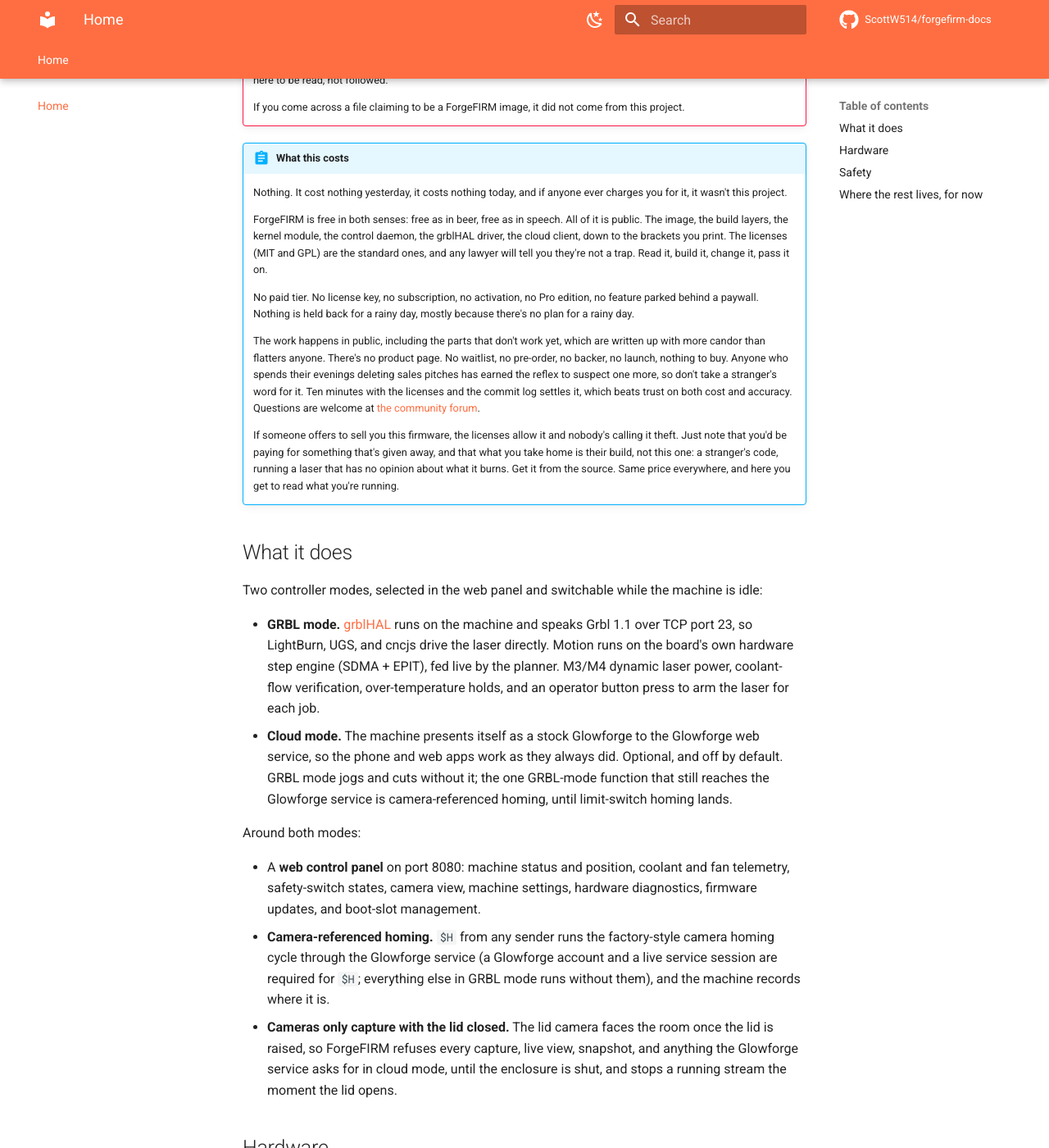
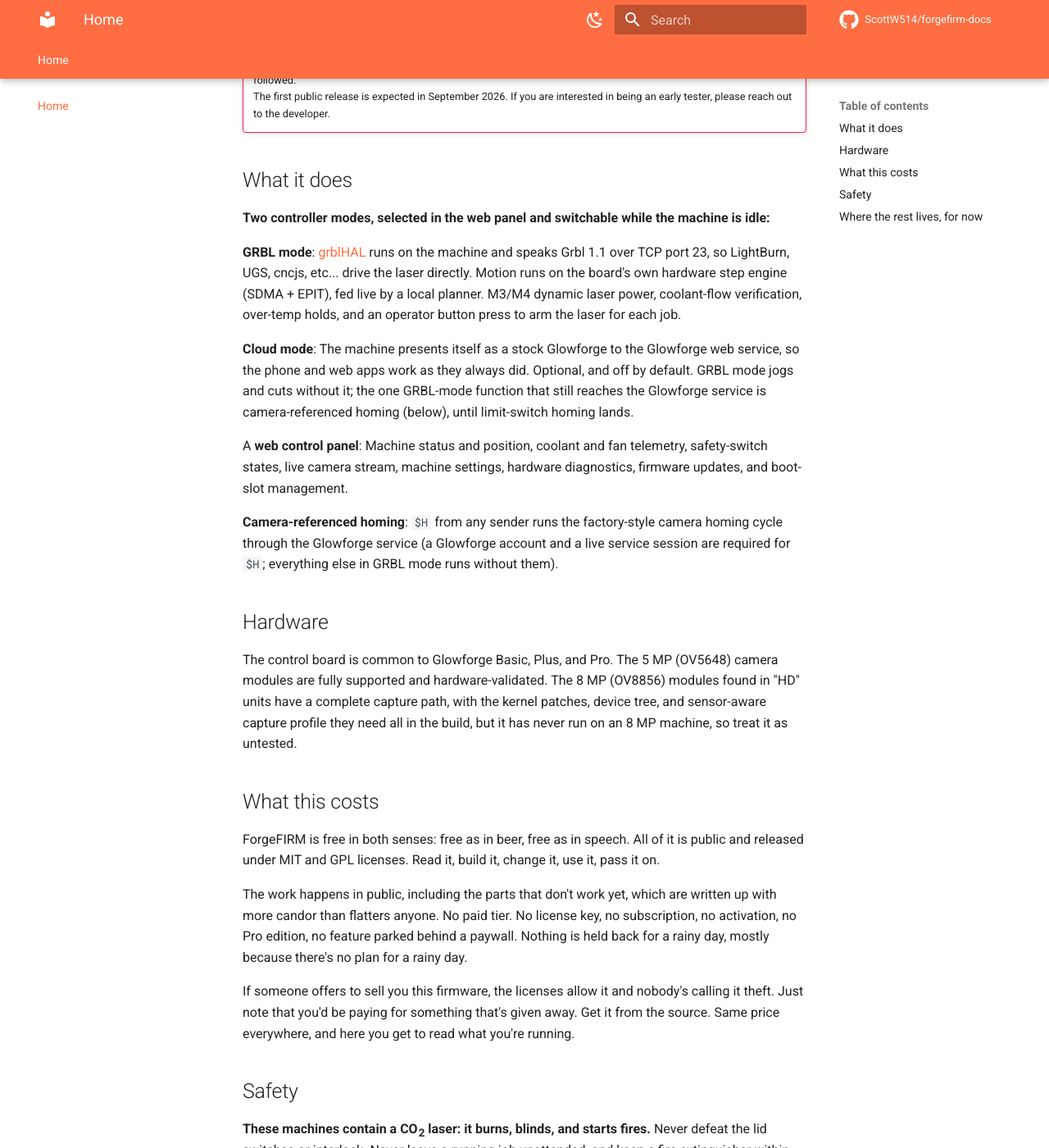
Before and after one commit to openglow-org/forgefirm-docs, an MkDocs documentation site: the page built from docs/index.md, in a window 1280 px wide and 1400 px high, scrolled down 328 px. Shown: the whole window at 82% size. Built offline with MkDocs 1.6.1 and Material for MkDocs 9.7.7, drawn with Linux system fonts in a browser that asks for light colours; comment, search, counter and statistics services are not loaded; some of the changed text lies outside the part shown.

Commit message:
Updated index

```diff
--- a/docs/index.md
+++ b/docs/index.md
@@ -11,75 +11,37 @@
 
 !!! danger "In development, not yet released"
 
-    ForgeFIRM has no public release yet. No images are published, nothing here
-    is installable, and there is no supported way to put this on a machine.
-    This site describes the firmware as it is being built and validated on the
-    bench. It is here to be read, not followed.
-
-    If you come across a file claiming to be a ForgeFIRM image, it did not
-    come from this project.
-
-!!! abstract "What this costs"
-
-    Nothing. It cost nothing yesterday, it costs nothing today, and if anyone
-    ever charges you for it, it wasn't this project.
-
-    ForgeFIRM is free in both senses: free as in beer, free as in speech. All
-    of it is public. The image, the build layers, the kernel module, the
-    control daemon, the grblHAL driver, the cloud client, down to the brackets
-    you print. The licenses (MIT and GPL) are the standard ones, and any lawyer
-    will tell you they're not a trap. Read it, build it, change it, pass it on.
-
-    No paid tier. No license key, no subscription, no activation, no Pro
-    edition, no feature parked behind a paywall. Nothing is held back for a
-    rainy day, mostly because there's no plan for a rainy day.
-
-    The work happens in public, including the parts that don't work yet, which
-    are written up with more candor than flatters anyone. There's no product
-    page. No waitlist, no pre-order, no backer, no launch, nothing to buy.
-    Anyone who spends their evenings deleting sales pitches has earned the
-    reflex to suspect one more, so don't take a stranger's word for it. Ten
-    minutes with the licenses and the commit log settles it, which beats trust
-    on both cost and accuracy. Questions are welcome at
-    [the community forum](https://community.openglow.org).
-
-    If someone offers to sell you this firmware, the licenses allow it and
-    nobody's calling it theft. Just note that you'd be paying for something
-    that's given away, and that what you take home is their build, not this
-    one: a stranger's code, running a laser that has no opinion about what it
-    burns. Get it from the source. Same price everywhere, and here you get to
-    read what you're running.
+    **ForgeFIRM has no public release, yet.**  Nothing here is installable.
+    The documentation describes the firmware as it is being built
+    and validated on the bench. It is here to be read, not followed.
+    The first public release is expected in September 2026. If you are interested
+    in being an early tester, please reach out to the developer.
 
 ## What it does
 
-Two controller modes, selected in the web panel and switchable while the
-machine is idle:
+**Two controller modes, selected in the web panel and switchable while the
+machine is idle:**
 
-- **GRBL mode.** [grblHAL](https://github.com/grblHAL) runs on the machine
-  and speaks Grbl 1.1 over TCP port 23, so LightBurn, UGS, and cncjs drive the
+**GRBL mode**: [grblHAL](https://github.com/grblHAL) runs on the machine and
+  speaks Grbl 1.1 over TCP port 23, so LightBurn, UGS, cncjs, etc... drive the
   laser directly. Motion runs on the board's own hardware step engine (SDMA +
-  EPIT), fed live by the planner. M3/M4 dynamic laser power, coolant-flow
-  verification, over-temperature holds, and an operator button press to arm
-  the laser for each job.
-- **Cloud mode.** The machine presents itself as a stock Glowforge to the
+  EPIT), fed live by a local planner. M3/M4 dynamic laser power, coolant-flow
+  verification, over-temp holds, and an operator button press to arm the laser
+  for each job.
+
+**Cloud mode**: The machine presents itself as a stock Glowforge to the
   Glowforge web service, so the phone and web apps work as they always did.
   Optional, and off by default. GRBL mode jogs and cuts without it; the one
   GRBL-mode function that still reaches the Glowforge service is
-  camera-referenced homing, until limit-switch homing lands.
+  camera-referenced homing (below), until limit-switch homing lands.
 
-Around both modes:
+A **web control panel**: Machine status and position, coolant
+  and fan telemetry, safety-switch states, live camera stream, machine settings, hardware diagnostics, firmware updates, and boot-slot management.
 
-- A **web control panel** on port 8080: machine status and position, coolant
-  and fan telemetry, safety-switch states, camera view, machine settings,
-  hardware diagnostics, firmware updates, and boot-slot management.
-- **Camera-referenced homing.** `$H` from any sender runs the factory-style
+**Camera-referenced homing**: `$H` from any sender runs the factory-style
   camera homing cycle through the Glowforge service (a Glowforge account and a
   live service session are required for `$H`; everything else in GRBL mode
-  runs without them), and the machine records where it is.
-- **Cameras only capture with the lid closed.** The lid camera faces the room
-  once the lid is raised, so ForgeFIRM refuses every capture, live view,
-  snapshot, and anything the Glowforge service asks for in cloud mode, until
-  the enclosure is shut, and stops a running stream the moment the lid opens.
+  runs without them).
 
 ## Hardware
 
@@ -89,6 +51,23 @@
 kernel patches, device tree, and sensor-aware capture profile they need all in
 the build, but it has never run on an 8 MP machine, so treat it as untested.
 
+## What this costs
+
+ForgeFIRM is free in both senses: free as in beer, free as in speech. All of
+it is public and released under MIT and GPL licenses. Read it, build it,
+change it, use it, pass it on.
+
+The work happens in public, including the parts that don't work yet, which
+are written up with more candor than flatters anyone.
+No paid tier. No license key, no subscription, no activation, no Pro edition,
+no feature parked behind a paywall. Nothing is held back for a rainy day,
+mostly because there's no plan for a rainy day.
+
+If someone offers to sell you this firmware, the licenses allow it and
+nobody's calling it theft. Just note that you'd be paying for something
+that's given away. Get it from the source. Same price everywhere, and here
+you get to read what you're running.
+
 ## Safety
 
 **These machines contain a CO~2~ laser: it burns, blinds, and starts fires.**
@@ -96,8 +75,7 @@
 unattended, and keep a fire extinguisher within reach.
 
 **This is experimental software. Use of this software could seriously maim or
-kill you or others, and voids your warranty. It is not affiliated with or
-endorsed by Glowforge. Use it at your own risk.**
+kill you or others, and voids your warranty. Use it at your own risk.**
 
 ## Where the rest lives, for now
 
```
